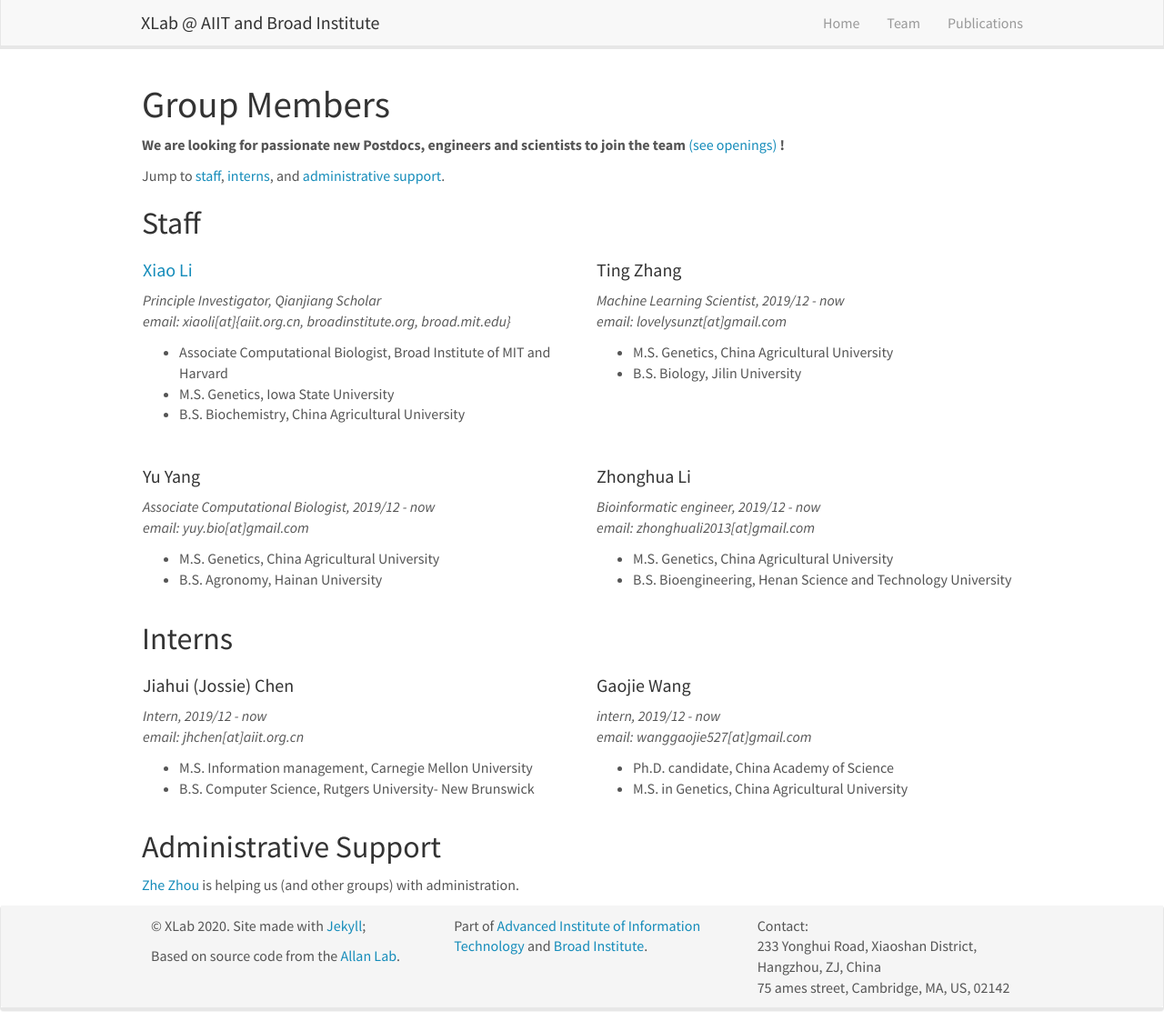
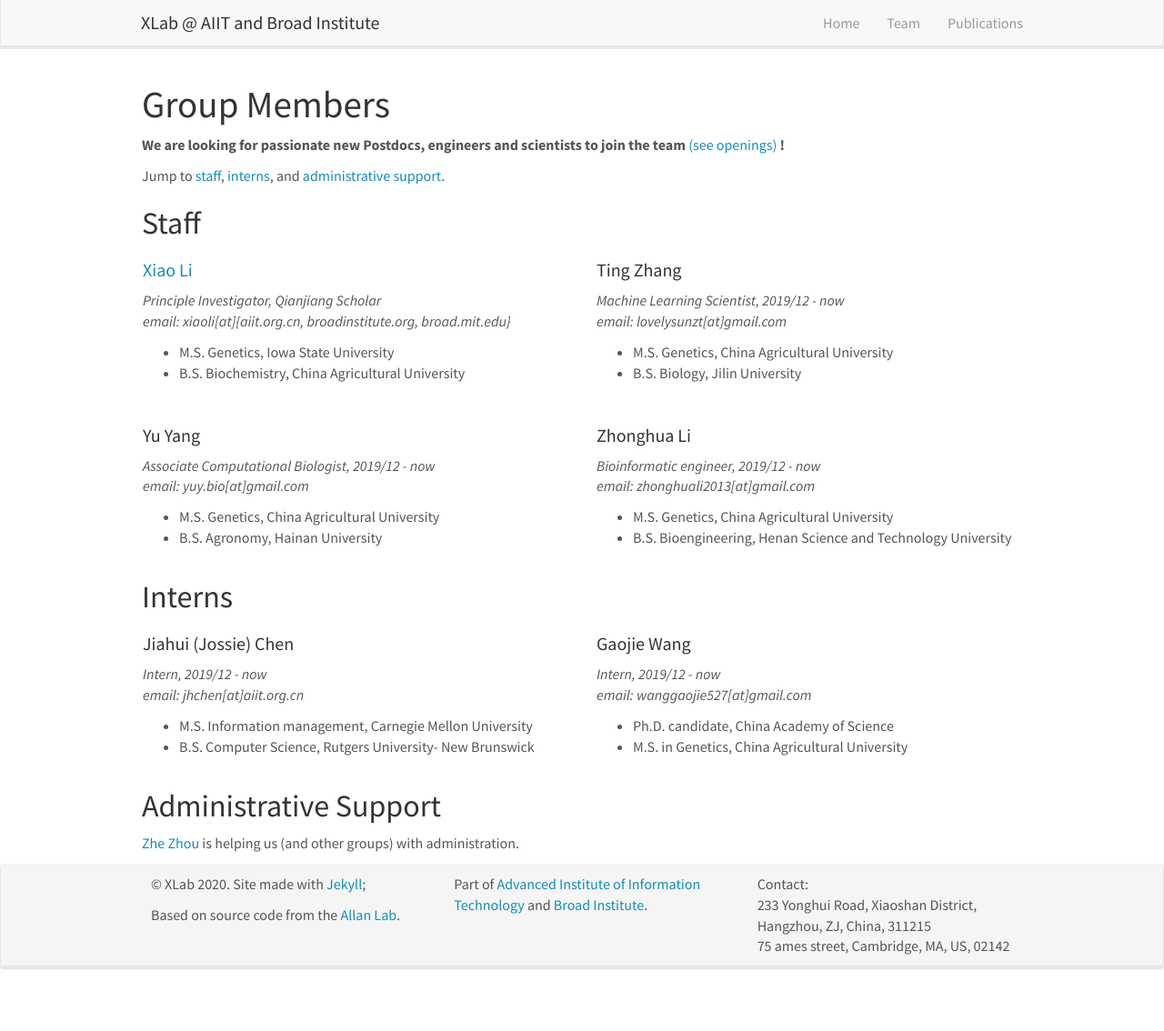
Before and after one commit to x-lab/x-lab.github.io, a Jekyll site: the page built from _pages/team.md, in a window 1280 px wide and 1134 px high. Shown: the whole window at 91% size. Built offline with Jekyll 4.4.1, drawn with Linux system fonts in a browser that asks for light colours; nearby versions of some CDN libraries.

Commit message:
update news; fix typo

```diff
--- a/_data/interns.yml
+++ b/_data/interns.yml
@@ -18,7 +18,7 @@
 
 - name: Gaojie Wang
   photo: Maarten.png
-  info: intern, 2019/12 - now
+  info: Intern, 2019/12 - now
   email: wanggaojie527[at]gmail.com
   number_educ: 2
   education1: Ph.D. candidate, China Academy of Science
--- a/_data/news.yml
+++ b/_data/news.yml
@@ -1,3 +1,6 @@
+- date: Jan 14th, 2020
+  headline: Our website's officially online.
+
 - date: Jan 7th, 2020
   headline: Our manuscript on evolutionary history and global expansion on <i>Candida auris</i> was on <a href='https://www.biorxiv.org/content/10.1101/2020.01.06.896548v1'>biorxiv</a>.
 
--- a/_data/staff.yml
+++ b/_data/staff.yml
@@ -3,11 +3,10 @@
   info: Principle Investigator, Qianjiang Scholar
   email: xiaoli[at]{aiit.org.cn, broadinstitute.org, broad.mit.edu}
   github: <a href="https://github.com/xiaoli0">github</a>
-  number_educ: 3
+  number_educ: 2
   twitter: <a href="https://twitter.com/xiaolicbs">twitter</a>
-  education1: Associate Computational Biologist, Broad Institute of MIT and Harvard
-  education2: M.S. Genetics, Iowa State University
-  education3: B.S. Biochemistry, China Agricultural University
+  education1: M.S. Genetics, Iowa State University
+  education2: B.S. Biochemistry, China Agricultural University
 
 - name: Ting Zhang
   photo: Koen.jpg
--- a/_includes/footer.html
+++ b/_includes/footer.html
@@ -15,8 +15,8 @@
 		</div>
 		<div class="col-sm-4">
 		  Contact:<br />
-		  233 Yonghui Road, Xiaoshan District, Hangzhou, ZJ, China <br />
-		  75 ames street, Cambridge, MA, US, 02142<br />
+		  233 Yonghui Road, Xiaoshan District, Hangzhou, ZJ, China, 311215<br>
+		  75 ames street, Cambridge, MA, US, 02142<br>
 		</div>
 	  </div>
 	</div>
```
